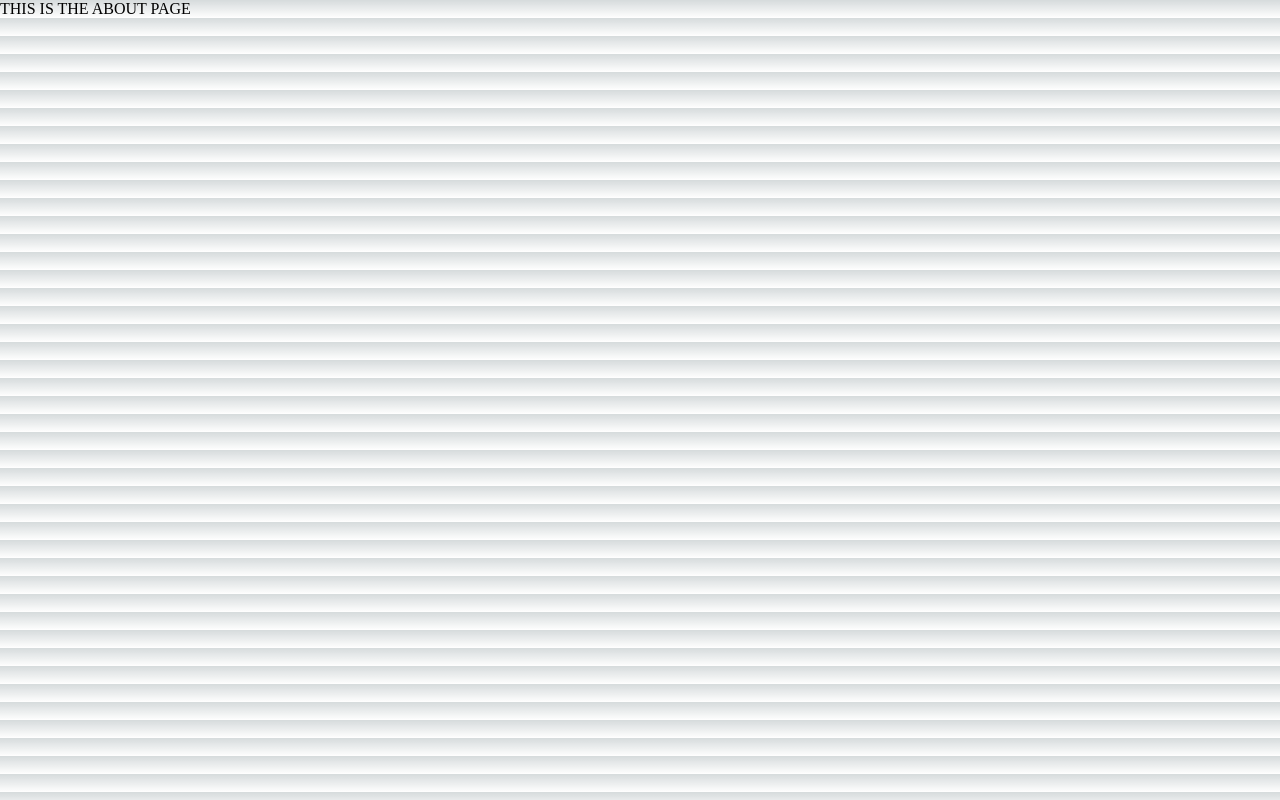
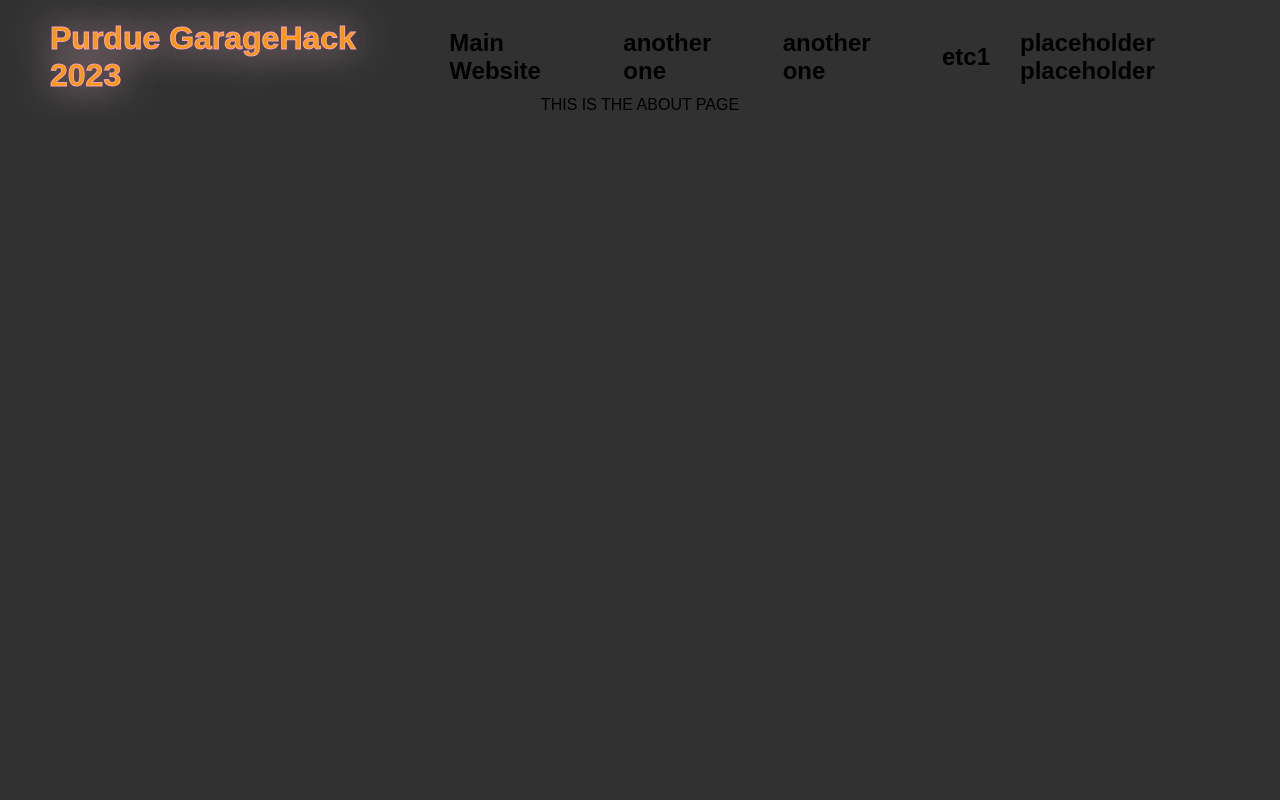
Before and after one commit to brennanafrank/garagehack, a Next.js app: page /about in a window 1280 px wide. Built offline with nearby package versions, Linux system fonts and the light colour scheme.

Commit message:
defined Layout component, fixed CSS

```diff
--- /dev/null
+++ b/components/Layout.jsx
@@ -0,0 +1,11 @@
+import Navbar from "./Navbar";
+import styles from "../styles/Home.module.css";
+
+export default function Layout({ children }) {
+  return (
+    <div className={styles.root}>
+      <Navbar />
+      <main>{children}</main>
+    </div>
+  );
+}
--- a/pages/_app.tsx
+++ b/pages/_app.tsx
@@ -1,6 +1,11 @@
-import '../styles/globals.css'
-import type { AppProps } from 'next/app'
+import "../styles/globals.css";
+import type { AppProps } from "next/app";
+import Layout from "../components/Layout";
 
 export default function App({ Component, pageProps }: AppProps) {
-  return <Component {...pageProps} />
+  return (
+    <Layout>
+      <Component {...pageProps} />
+    </Layout>
+  );
 }
--- a/pages/about.tsx
+++ b/pages/about.tsx
@@ -1,3 +1,4 @@
+// different from the tutorial I saw
 export default function About() {
-    return (<div> THIS IS THE ABOUT PAGE</div>)
-};
+  return <div> THIS IS THE ABOUT PAGE</div>;
+}
--- a/styles/Home.module.css
+++ b/styles/Home.module.css
@@ -1,4 +1,7 @@
-.main {
+/* div contained in components/Layout.tsx
+   This is the "default styling" used in-place
+   of .main */
+.root {
   /* define a background color to use
      throughout the website */
   --backgroundColor: #313131;
```
Also changed, not shown: pages/index.tsx (+10 -15 lines).
